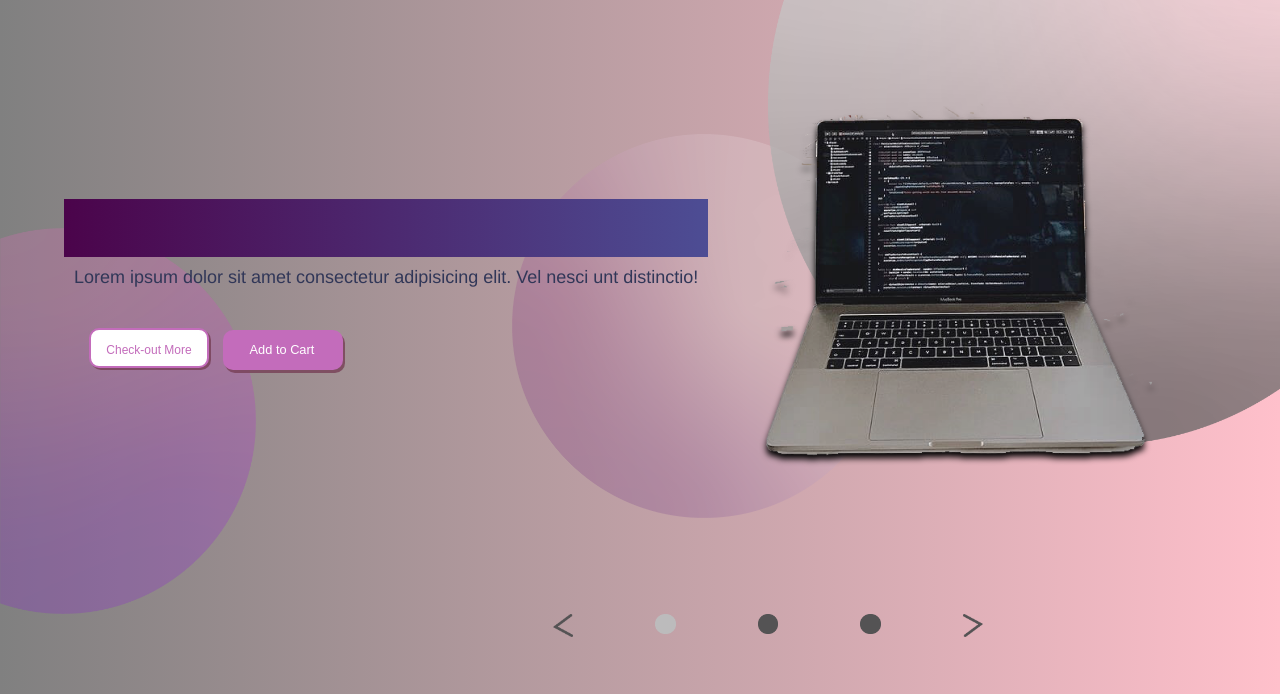
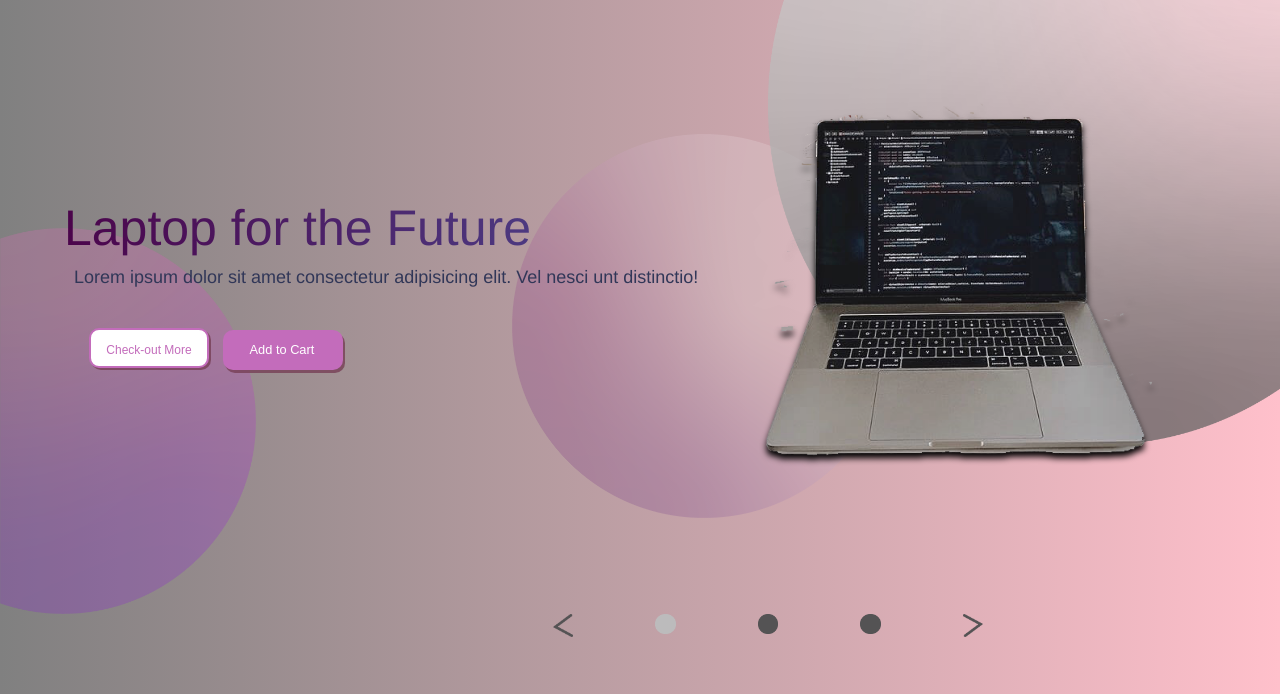
Before and after one commit to Azemchap/Laptop-Project, a plain HTML site: page index.html in a window 1280 px wide. Shown: the part 106-800 px from the top of the page. Drawn offline with Linux system fonts and the light colour scheme; a script that the page names is missing.

Commit message:
commit now

```diff
--- a/main.css
+++ b/main.css
@@ -64,7 +64,7 @@ header {
   font-size: 60px;
   font-weight: 200;
   background: linear-gradient(to right, rgb(75, 4, 75), rgb(77, 77, 148));
-  -webkit-background: text;
+  -webkit-background-clip: text;
   -webkit-text-fill-color: transparent;
   animation: rise 1.5s ease;
 }
```
